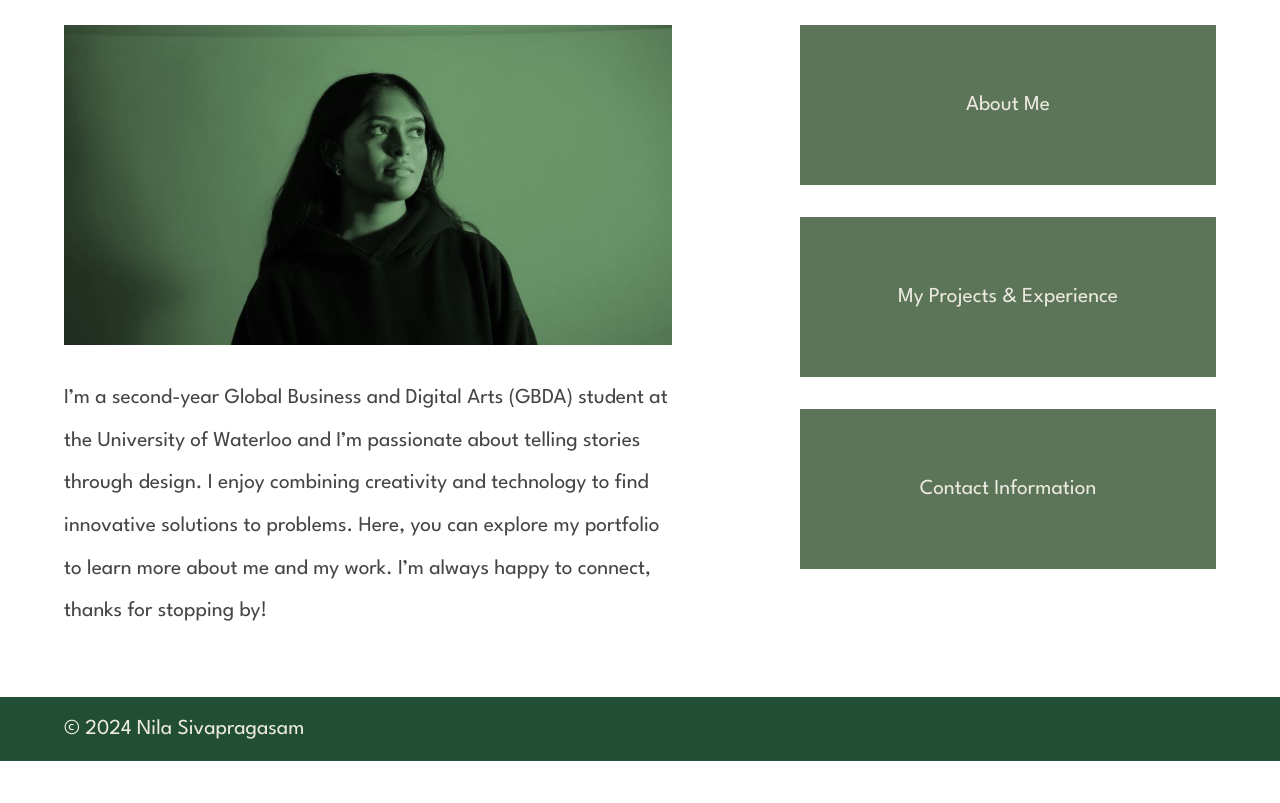
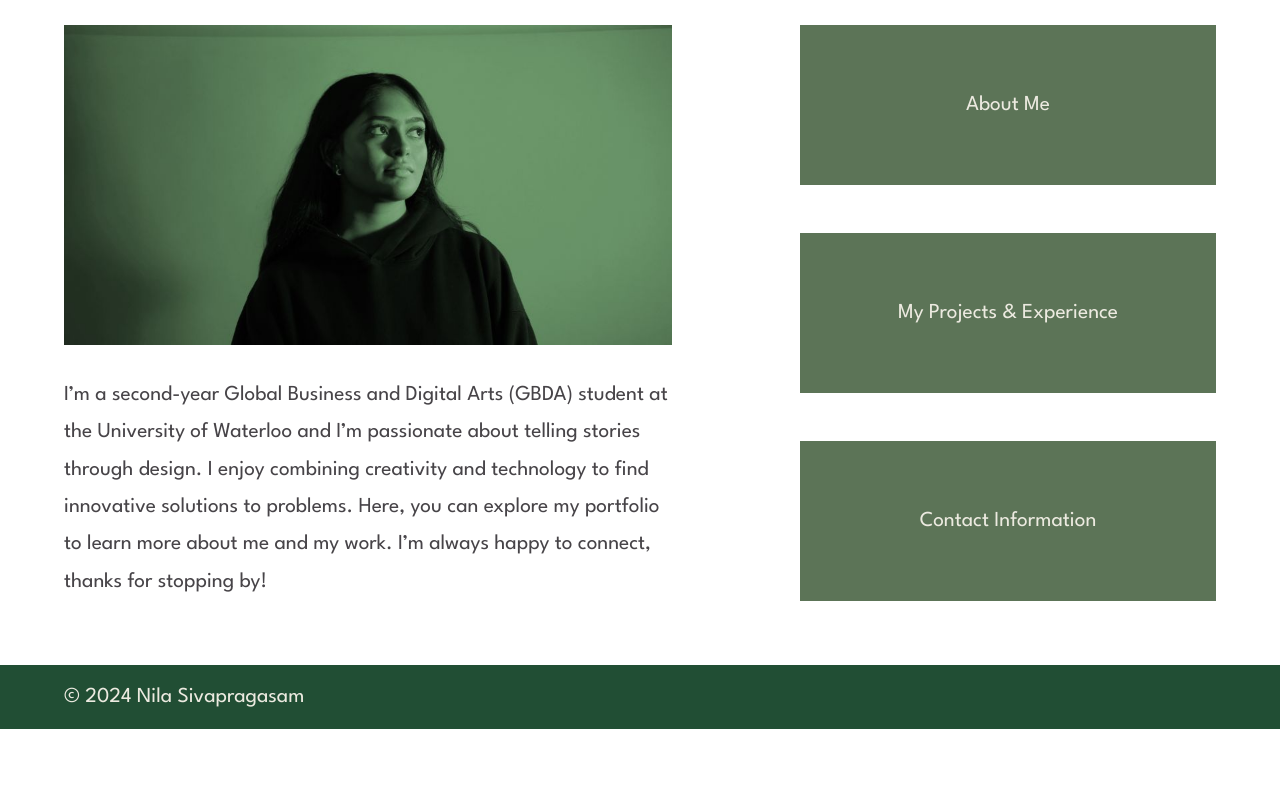
Before and after one commit to nila-s/website, a plain HTML site: page index.html in a window 1280 px wide. Shown: the part 418-1221 px from the top of the page. After the commit the page ends 1189 px from the top, so only its background shows below. Drawn offline with Linux system fonts and the light colour scheme; a web font is replaced by a local one.

Commit message:
home page

```diff
--- a/index.html
+++ b/index.html
@@ -96,7 +96,7 @@
 
     .welcome-text {
       width: 47.5vw;
-      line-height: 2;
+      line-height: 1.75;
       color: #474448;
       margin: 0;
       padding-left: 5vw;
@@ -120,6 +120,7 @@
       width: 32.5vw;
       height: 12.5vw;
       margin-top: 2.5vw;
+      margin-bottom: 3.75vw;
       text-align: center;
       line-height: 12.5vw;
       background-color: #5C7457;
```
